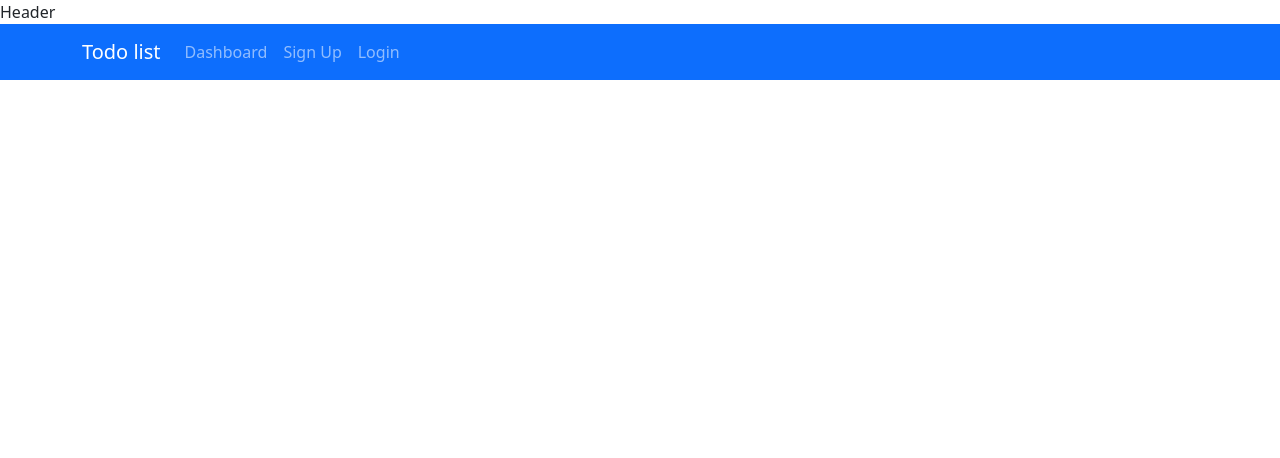
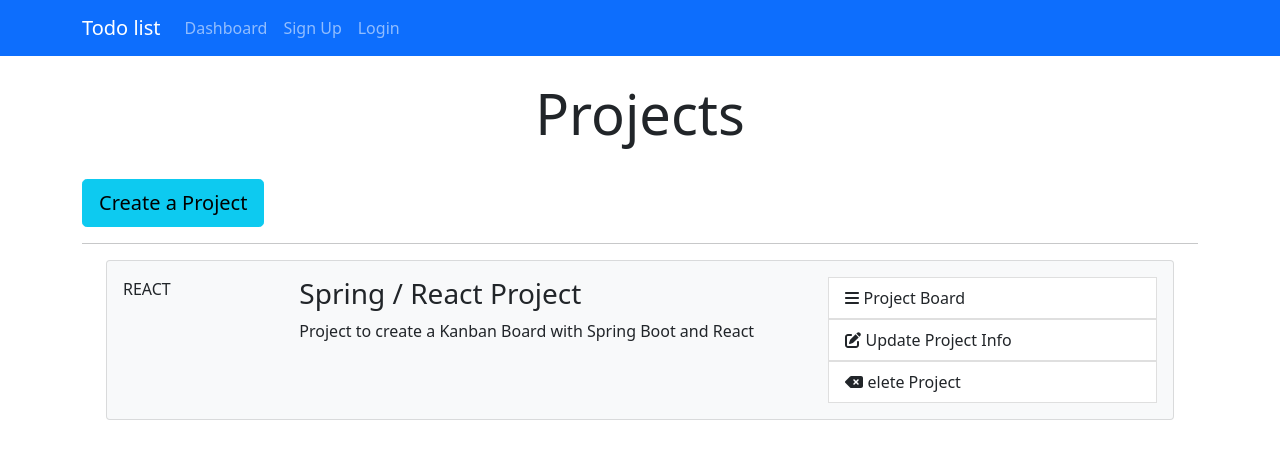
Before and after one commit to elmohriothmane/todo_appication, a React (Create React App) app in the folder Front/todo-app/: page / in a window 1280 px wide. Shown: the top 458 px of the page. Built offline with nearby package versions, Linux system fonts and the light colour scheme.

Commit message:
style TodoListItem

```diff
--- a/Front/todo-app/package.json
+++ b/Front/todo-app/package.json
@@ -3,6 +3,9 @@
   "version": "0.1.0",
   "private": true,
   "dependencies": {
+    "@fortawesome/fontawesome-svg-core": "^6.1.1",
+    "@fortawesome/free-solid-svg-icons": "^6.1.1",
+    "@fortawesome/react-fontawesome": "^0.1.18",
     "@testing-library/jest-dom": "^5.16.4",
     "@testing-library/react": "^13.1.1",
     "@testing-library/user-event": "^13.5.0",
--- a/Front/todo-app/public/index.html
+++ b/Front/todo-app/public/index.html
@@ -24,7 +24,7 @@
       work correctly both with client-side routing and a non-root public URL.
       Learn how to configure a non-root public URL by running `npm run build`.
     -->
-    <title>React App</title>
+    <title>Todo list APplicaiton</title>
   </head>
   <body>
     <noscript>You need to enable JavaScript to run this app.</noscript>
--- a/Front/todo-app/src/components/Dashboard.js
+++ b/Front/todo-app/src/components/Dashboard.js
@@ -1,44 +1,28 @@
 import React, { Component } from 'react'
-
+import TodoListItem from './TodoListItem/TodoListItem';
 
 class Dashboard extends Component {
   render() {
     return (
-      <div>
-          <nav className="navbar navbar-expand-sm navbar-dark bg-primary mb-4">
+        <div className="projects">
         <div className="container">
-            <a className="navbar-brand" href="Dashboard.html">
-                Todo list
-            </a>
-            <button className="navbar-toggler" type="button" data-toggle="collapse" data-target="#mobile-nav">
-                <span className="navbar-toggler-icon" />
-            </button>
+            <div className="row">
+                <div className="col-md-12">
+                    <h1 className="display-4 text-center">Projects</h1>
+                    <br />
+                    <a href="ProjectForm.html" className="btn btn-lg btn-info">
+                        Create a Project
+                    </a>
+                    <br />
+                    <hr />
 
-            <div className="collapse navbar-collapse" id="mobile-nav">
-                <ul className="navbar-nav mr-auto">
-                    <li className="nav-item">
-                        <a className="nav-link" href="/dashboard">
-                            Dashboard
-                        </a>
-                    </li>
-                </ul>
+                    <TodoListItem/>
 
-                <ul className="navbar-nav ml-auto">
-                    <li className="nav-item">
-                        <a className="nav-link " href="register.html">
-                            Sign Up
-                        </a>
-                    </li>
-                    <li className="nav-item">
-                        <a className="nav-link" href="login.html">
-                            Login
-                        </a>
-                    </li>
-                </ul>
+                </div>
             </div>
         </div>
-    </nav>
-      </div>
+    </div>
+
     )
   }
 }
--- a/Front/todo-app/src/components/Layout/Header.js
+++ b/Front/todo-app/src/components/Layout/Header.js
@@ -3,7 +3,41 @@ import React, { Component } from 'react'
 class Header extends Component {
   render() {
     return (
-      <div>Header</div>
+
+        <nav className="navbar navbar-expand-sm navbar-dark bg-primary mb-4">
+        <div className="container">
+            <a className="navbar-brand" href="Dashboard.html">
+                Todo list
+            </a>
+            <button className="navbar-toggler" type="button" data-toggle="collapse" data-target="#mobile-nav">
+                <span className="navbar-toggler-icon" />
+            </button>
+
+            <div className="collapse navbar-collapse" id="mobile-nav">
+                <ul className="navbar-nav mr-auto">
+                    <li className="nav-item">
+                        <a className="nav-link" href="/dashboard">
+                            Dashboard
+                        </a>
+                    </li>
+                </ul>
+
+                <ul className="navbar-nav ml-auto">
+                    <li className="nav-item">
+                        <a className="nav-link " href="register.html">
+                            Sign Up
+                        </a>
+                    </li>
+                    <li className="nav-item">
+                        <a className="nav-link" href="login.html">
+                            Login
+                        </a>
+                    </li>
+                </ul>
+            </div>
+        </div>
+    </nav>
+
     )
   }
 }
--- a/Front/todo-app/src/components/TodoListItem/TodoListItem.js
+++ b/Front/todo-app/src/components/TodoListItem/TodoListItem.js
@@ -1,9 +1,43 @@
 import React, { Component } from 'react'
+import { FontAwesomeIcon } from '@fortawesome/react-fontawesome';
+import { faBars,faEdit,faDeleteLeft} from '@fortawesome/free-solid-svg-icons'
+
 
 class TodoListItem extends Component {
   render() {
     return (
-      <div>TodoListItem</div>
+        <div className="container">
+        <div className="card card-body bg-light mb-3">
+            <div className="row">
+                <div className="col-2">
+                    <span className="mx-auto">REACT</span>
+                </div>
+                <div className="col-lg-6 col-md-4 col-8">
+                    <h3>Spring / React Project</h3>
+                    <p>Project to create a Kanban Board with Spring Boot and React</p>
+                </div>
+                <div className="col-md-4 d-none d-lg-block">
+                    <ul className="list-group">
+                        <a >
+                            <li className="list-group-item board">
+                              <FontAwesomeIcon icon={faBars} /> Project Board
+                            </li>
+                        </a>
+                        <a >
+                            <li className="list-group-item update">
+                            <FontAwesomeIcon icon={faEdit} /> Update Project Info
+                            </li>
+                        </a>
+                        <a >
+                            <li className="list-group-item delete">
+                            <FontAwesomeIcon icon={faDeleteLeft} /> elete Project
+                            </li>
+                        </a>
+                    </ul>
+                </div>
+            </div>
+        </div>
+    </div>
     )
   }
 }
```
Also changed, not shown: 1 other file (tests, documents, lock files or other folders).
